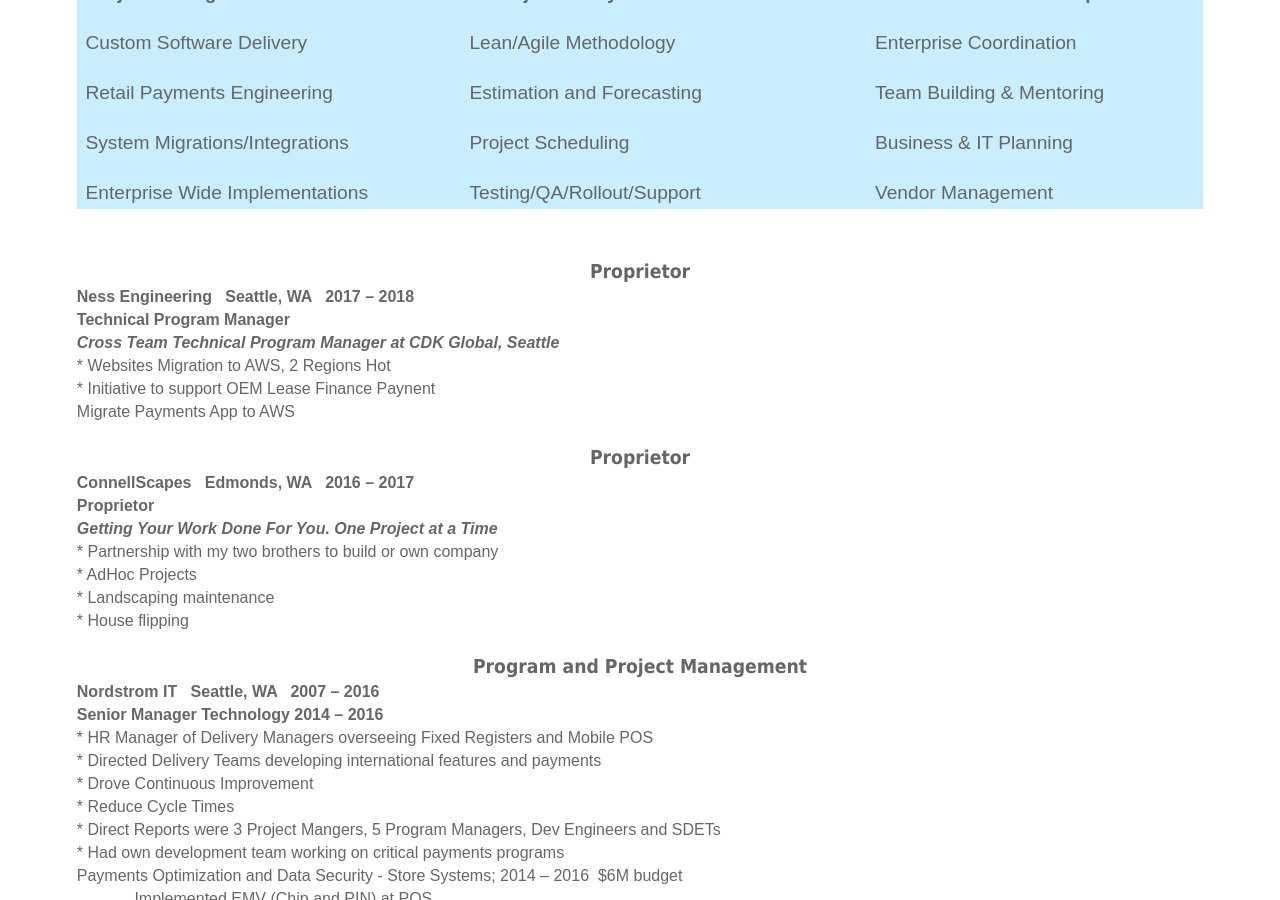
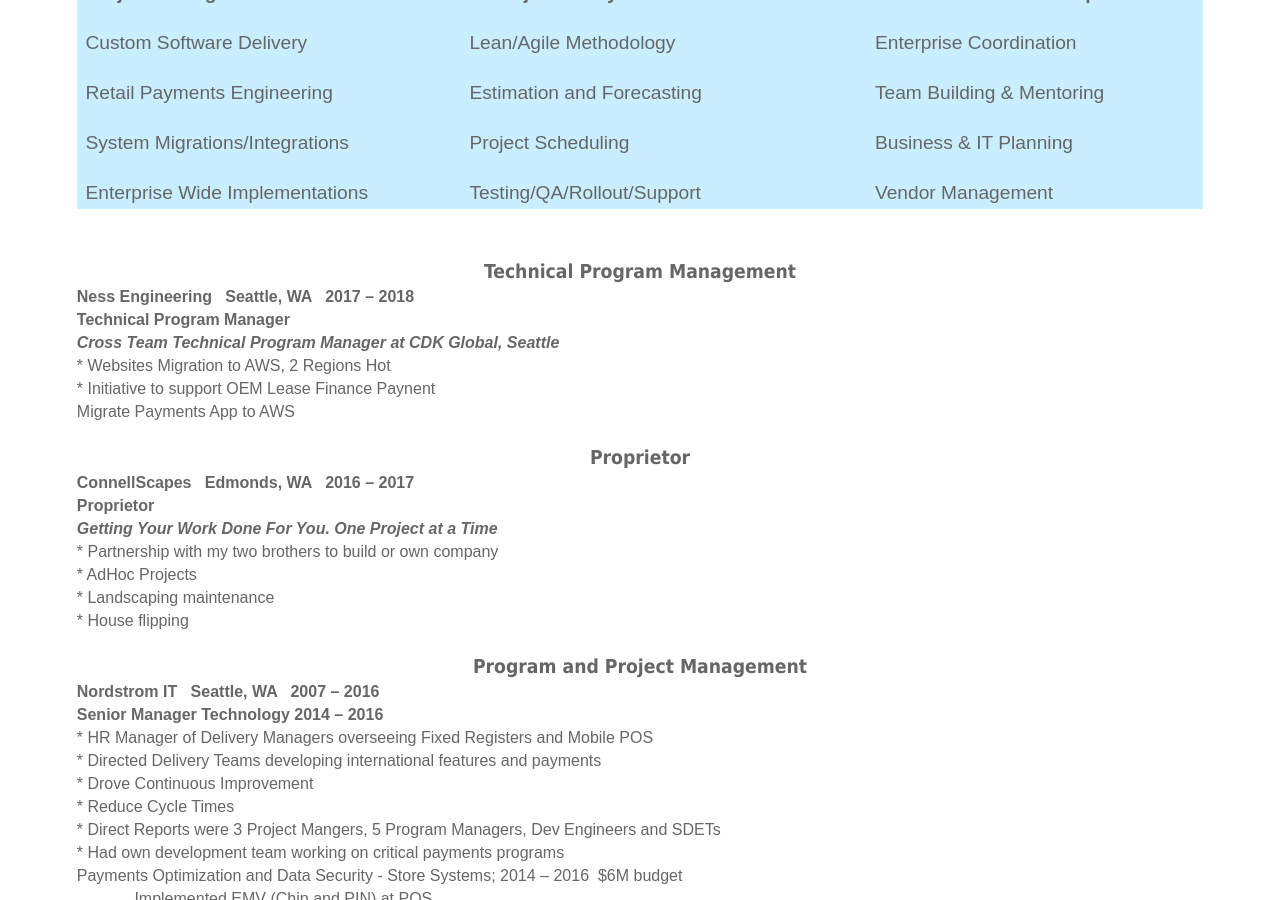
Before and after one commit to mo4dawg/mo4dawg.github.io, a Jekyll site: the page built from CV/index.html, in a window 1280 px wide and 900 px high, scrolled down 891 px. Built offline with Jekyll 4.4.1, drawn with Linux system fonts in a browser that asks for light colours.

Commit message:
Update index.html

```diff
--- a/CV/index.html
+++ b/CV/index.html
@@ -468,7 +468,7 @@
 	text-align:center;line-height:normal;border:none;mso-border-top-alt:solid #C6D9F1 6.0pt;
 	padding:0in;mso-padding-alt:1.0pt 0in 0in 0in'><span style='mso-bookmark:top'><b
 	style='mso-bidi-font-weight:normal'><span style='font-family:"Tahoma","sans-serif";
-	mso-fareast-font-family:"Times New Roman"'>Proprietor<o:p></o:p></span></b></span></p>
+	mso-fareast-font-family:"Times New Roman"'>Technical Program Management<o:p></o:p></span></b></span></p>
 </div>
 
 <p class=MsoNormal style='margin-bottom:0in;margin-bottom:.0001pt;line-height:
```
